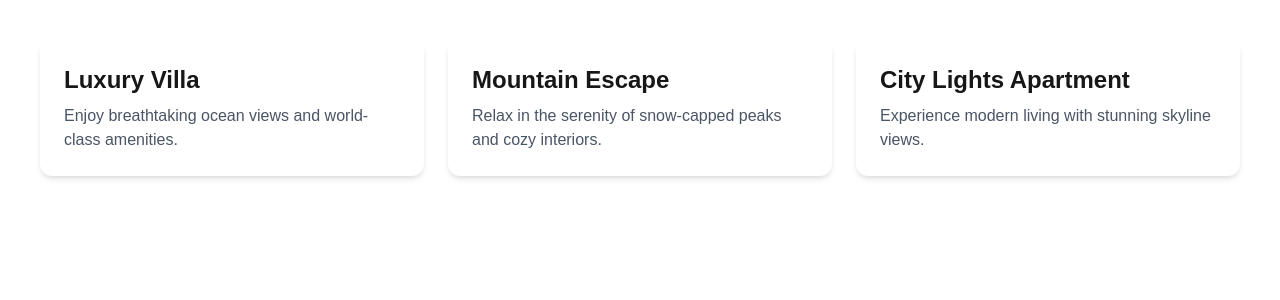
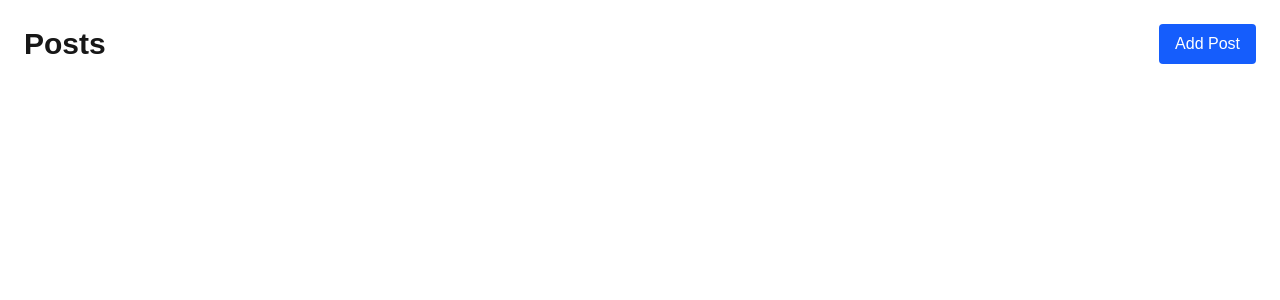
Before and after one commit to bestbrain06/alx-project-0x02-setup, a Next.js app in the folder alx-project-0x02/: page /home in a window 1280 px wide. Shown: the top 300 px of the page. Built offline with nearby package versions, Linux system fonts and the light colour scheme.

Commit message:
added a modal

```diff
--- /dev/null
+++ b/alx-project-0x02/components/common/PostModal.tsx
@@ -0,0 +1,78 @@
+import React, { useState } from "react";
+import { type PostData } from "@/interfaces";
+
+interface PostModalProps {
+  isOpen: boolean;
+  onClose: () => void;
+  onAddPost: (data: PostData) => void;
+}
+
+const PostModal: React.FC<PostModalProps> = ({
+  isOpen,
+  onClose,
+  onAddPost,
+}) => {
+  const [formData, setFormData] = useState<PostData>({
+    title: "",
+    content: "",
+  });
+
+  const handleChange = (
+    e: React.ChangeEvent<HTMLInputElement | HTMLTextAreaElement>
+  ) => {
+    setFormData({ ...formData, [e.target.name]: e.target.value });
+  };
+
+  const handleSubmit = (e: React.FormEvent) => {
+    e.preventDefault();
+    onAddPost(formData);
+    setFormData({ title: "", content: "" });
+    onClose();
+  };
+
+  if (!isOpen) return null;
+
+  return (
+    <div className="fixed inset-0 flex items-center justify-center bg-black bg-opacity-40 z-50">
+      <div className="bg-white rounded-lg p-6 w-96 shadow-lg">
+        <h2 className="text-xl font-semibold mb-4">Add New Post</h2>
+        <form onSubmit={handleSubmit} className="flex flex-col gap-3">
+          <input
+            type="text"
+            name="title"
+            placeholder="Post title"
+            value={formData.title}
+            onChange={handleChange}
+            className="border border-gray-300 rounded px-3 py-2"
+            required
+          />
+          <textarea
+            name="content"
+            placeholder="Post content"
+            value={formData.content}
+            onChange={handleChange}
+            className="border border-gray-300 rounded px-3 py-2"
+            required
+          />
+          <div className="flex justify-end gap-3">
+            <button
+              type="button"
+              onClick={onClose}
+              className="px-4 py-2 bg-gray-300 rounded hover:bg-gray-400"
+            >
+              Cancel
+            </button>
+            <button
+              type="submit"
+              className="px-4 py-2 bg-blue-600 text-white rounded hover:bg-blue-700"
+            >
+              Add
+            </button>
+          </div>
+        </form>
+      </div>
+    </div>
+  );
+};
+
+export default PostModal;
--- a/alx-project-0x02/interfaces/index.ts
+++ b/alx-project-0x02/interfaces/index.ts
@@ -2,3 +2,8 @@ export interface CardProps {
   title: string;
   content: string;
 }
+
+export interface PostData {
+  title: string;
+  content: string;
+}
--- a/alx-project-0x02/pages/home.tsx
+++ b/alx-project-0x02/pages/home.tsx
@@ -1,20 +1,41 @@
+import React, { useState } from "react";
+import PostModal from "@/components/common/PostModal";
+import { type PostData } from "@/interfaces";
 import Card from "@/components/common/Card";
 
-export default function HomePage() {
+const HomePage = () => {
+  const [posts, setPosts] = useState<PostData[]>([]);
+  const [isModalOpen, setIsModalOpen] = useState(false);
+
+  const handleAddPost = (data: PostData) => {
+    setPosts([...posts, data]);
+  };
+
   return (
-    <div className="p-10 grid gap-6 sm:grid-cols-2 lg:grid-cols-3">
-      <Card
-        title="Luxury Villa"
-        content="Enjoy breathtaking ocean views and world-class amenities."
-      />
-      <Card
-        title="Mountain Escape"
-        content="Relax in the serenity of snow-capped peaks and cozy interiors."
-      />
-      <Card
-        title="City Lights Apartment"
-        content="Experience modern living with stunning skyline views."
+    <div className="p-6">
+      <div className="flex justify-between items-center mb-6">
+        <h1 className="text-3xl font-semibold">Posts</h1>
+        <button
+          onClick={() => setIsModalOpen(true)}
+          className="bg-blue-600 text-white px-4 py-2 rounded hover:bg-blue-700"
+        >
+          Add Post
+        </button>
+      </div>
+
+      <div className="grid gap-4 sm:grid-cols-2 lg:grid-cols-3">
+        {posts.map((post, index) => (
+          <Card key={index} title={post.title} content={post.content} />
+        ))}
+      </div>
+
+      <PostModal
+        isOpen={isModalOpen}
+        onClose={() => setIsModalOpen(false)}
+        onAddPost={handleAddPost}
       />
     </div>
   );
-}
+};
+
+export default HomePage;
```
